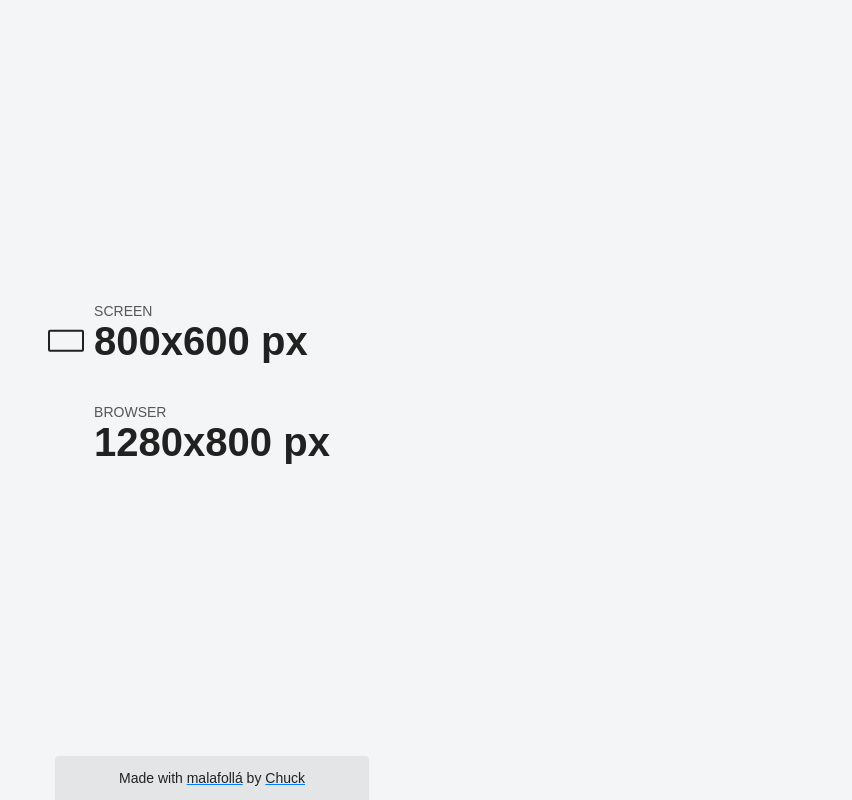
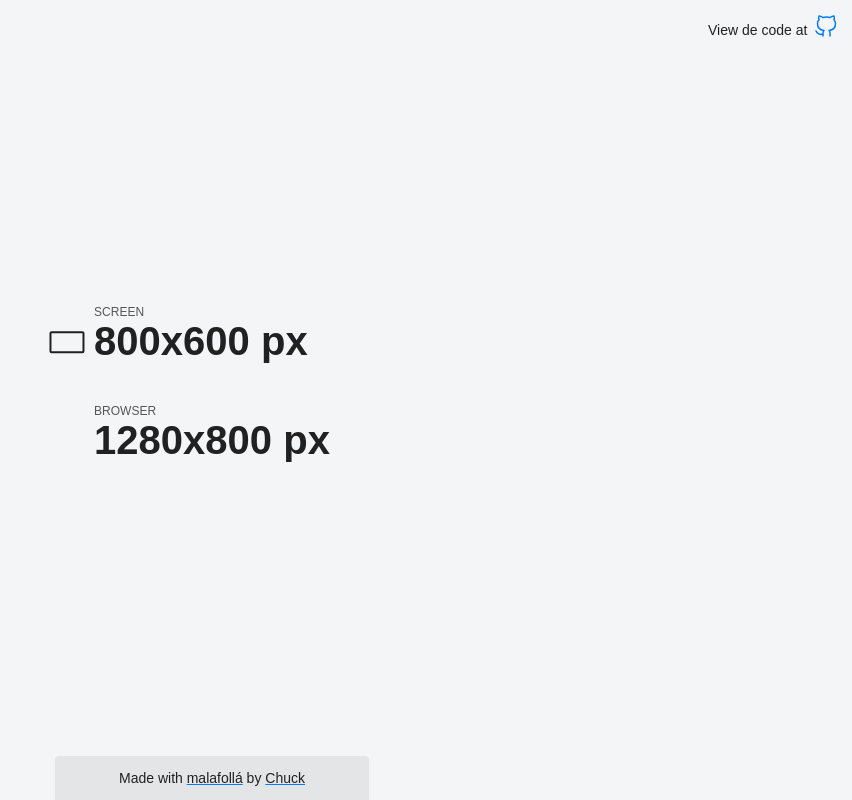
Before and after one commit to spacenomads/screen-size-me, a plain HTML site: page index.html in a window 1280 px wide. Shown: the whole page, without its empty margins (428-1280 px from the left). Drawn offline with Linux system fonts and the light colour scheme.

Commit message:
Add link to GitHub

```diff
--- a/css/app.css
+++ b/css/app.css
@@ -7,7 +7,8 @@
 //    2. Utils
 //    3. Page
 //    4. Size block
-//    5. Footer
+//    5. GitHub link
+//    6. Footer
 //
 // ***
 */
@@ -72,7 +73,6 @@
 .app__main {
 	font-size: clamp(var(--min-font), 1rem + 3vh, var(--max-font));
 	margin: auto;
-	transform: translateY(-10%);
 }
 
 .app__link {
@@ -90,6 +90,7 @@
 */
 .app__size-block {
 	margin: 0;
+	transform: translateY(calc(-16/var(--default-font-size)*1rem));
 }
 
 .app__size-block + .app__size-block {
@@ -113,7 +114,6 @@
 	border: 2px solid var(--color-black);
 	border-radius: 2px;
 	content: '';
-	content: '';
 	height: 70%;
 	left: 50%;
 	position: absolute;
@@ -129,10 +129,11 @@
 
 .app__size-title {
 	display: block;
-	font-size: .35em;
+	font-size: .3em;
 	opacity: .75;
 	text-transform: uppercase;
 }
+
 .app__size-value {
 	display: block;
 	font-weight: bold;
@@ -143,7 +144,42 @@
 
 
 /*
-// 5. Footer
+// 5. GitHub Link
+// ---
+*/
+.app__code {
+	font-size: calc(14/var(--default-font-size)*1rem);
+	margin: 0;
+	position: absolute;
+	right: 1em;
+	top: 1em;
+}
+
+.app__code .app__link {
+	text-decoration: none;
+}
+
+.app__code .app__link:hover {
+	text-decoration: var(--color-correct-blue) underline;
+}
+
+.app__github {
+	background: url(../assets/img/github.svg) left top no-repeat;
+	display: inline-block;
+	height: calc(1/var(--default-font-size)*1rem);
+	margin-left: .2em;
+	overflow: hidden;
+	padding-top: calc(23/var(--default-font-size)*1rem);
+	vertical-align: -3px;
+	width: calc(24/var(--default-font-size)*1rem);
+}
+
+
+
+
+
+/*
+// 6. Footer
 // ---
 */
 .app__footer {
--- a/index.html
+++ b/index.html
@@ -11,6 +11,7 @@
 	<main class="app__main">
 		<h1 class="app__title sr-only">ScreenSize Me!</h1>
 		<output class="app__size js-app-size"></output>
+		<p class="app__code"><a href="https://github.com/spacenomads/screen-size-me/" class="app__link"><span>View de code at</span> <span class="app__github">GitHub</span></a></p>
 	</main>
 	<footer class="app__footer">
 		<p class="app__footer-attribution">Made with <a class="app__link" href="https://www.inmsol.com/blog/legends-of-granada/malafolla/" lang="es">malafollá</a> by <a class="app__link" href="https://github.com/oneeyedman">Chuck</a></p>
```
Also changed, not shown: assets/img/github.svg (added). Lines whose indentation alone changed are shown as unchanged.
